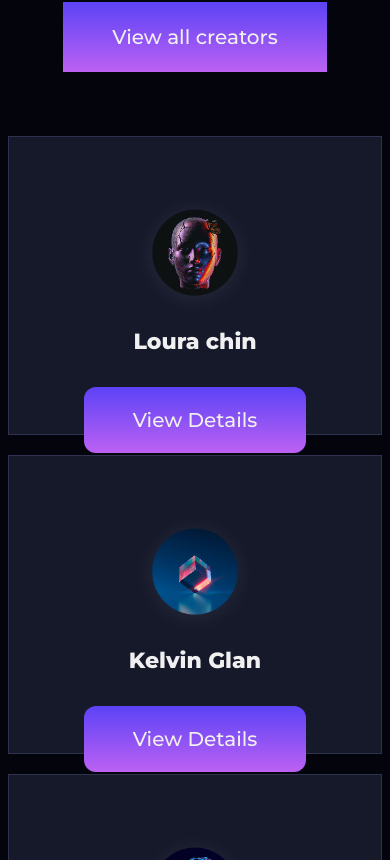
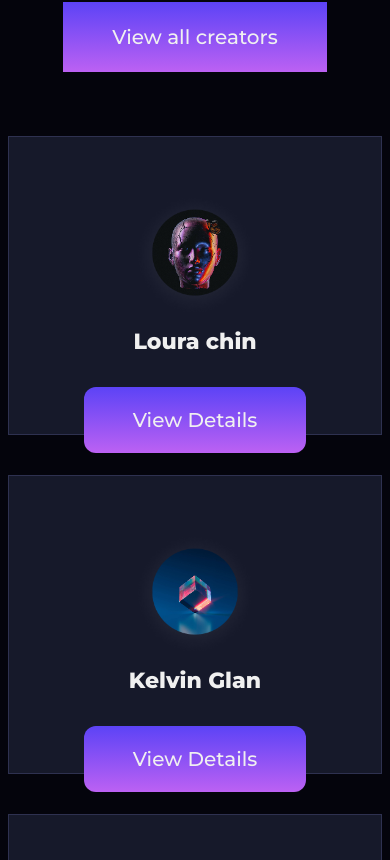
Before and after one commit to Riajul-56/NextGen, a React (Vite) app: page / in a window 390 px wide. Shown: the part 3124-3984 px from the top of the page. Built offline with nearby package versions, Linux system fonts and the light colour scheme.

Commit message:
TopCreators section responsive completed

```diff
--- a/src/components/top_creator/TopCreatorCard.jsx
+++ b/src/components/top_creator/TopCreatorCard.jsx
@@ -3,7 +3,7 @@ import Button from "../Button";
 
 const TopCreatorCard = ({ text, img }) => {
   return (
-    <div className="min-w-92 bg-[#16192A] flex-col items-center pt-12  text-center border border-[#2E3150] z-50">
+    <div className="min-w-[92px] md:w-full bg-[#16192A] flex-col items-center pt-12  text-center border border-[#2E3150] z-50">
       <img src={img} className="w-35 h-35 object-cover mx-auto" />
       <h2 className="font-extrabold text-[22px] text-center pb-12">{text}</h2>
       <Button text={"View Details"} className="rounded-xl" />
--- a/src/components/top_creator/TopCreatorContainer.jsx
+++ b/src/components/top_creator/TopCreatorContainer.jsx
@@ -8,7 +8,7 @@ import top_4 from "../../assets/top_4.png";
 
 const TopCreatorContainer = () => {
   return (
-    <Flex className="mt-16 gap-5 flex-col sm:flex-row">
+    <Flex className="mt-16 lg:gap-5 gap-10 flex-col lg:flex-row ">
       <TopCreatorCard img={top_1} text={"Loura chin"} />
       <TopCreatorCard img={top_2} text={"Kelvin Glan"} />
       <TopCreatorCard img={top_3} text={"Glam Lee"} />
--- a/src/sections/TopCreators.jsx
+++ b/src/sections/TopCreators.jsx
@@ -8,7 +8,7 @@ import top_shade from "../assets/top_shade.png"
 
 const TopCreators = () => {
   return (
-    <section className="relative sm:mt-[200px] mt-[100px] px-2">
+    <section className="relative sm:mt-[200px] mt-[100px] px-2 MyXl:px-0">
       <img src={top_shade} alt="" className="absolute -top-[668px] right-0" />
 
       <Container>
```
